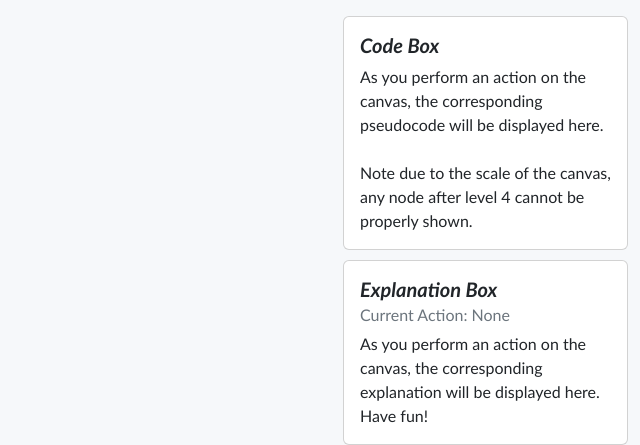
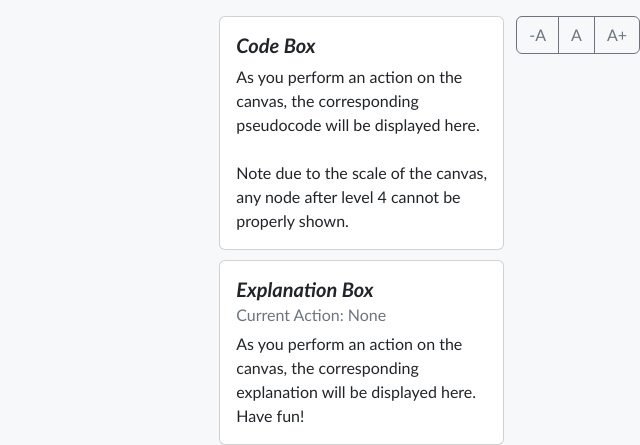
Before and after one commit to Software-Engineering-2022-Group-7/AVLTrees, a Flask app: page /visualization.html in a window 1280 px wide. Shown: the part 716-1161 px from the top of the page, without its empty margins (640-1280 px from the left). Run offline with Flask 2, Linux system fonts and the light colour scheme.

Commit message:
users can control font-size

```diff
--- a/static/index.css
+++ b/static/index.css
@@ -355,8 +355,15 @@ img {
 }
 
 
-
-
+.fontS {
+    float: right;
+    margin-top: 10px;
+    display: inline-block;
+}
+.fontS .input-group-text {
+    color: #6C757D;
+    background: #F6F8FA;
+}
 
 
 
--- a/templates/visualization.html
+++ b/templates/visualization.html
@@ -28,6 +28,13 @@
     <canvas id="canvas" width="850" height="500"></canvas>
 
     {#explanation#}
+    <div class="fontS">
+        <div class="input-group">
+            <button id="SmallBtn" onclick="document.getElementById('explanation').style.fontSize='1em'" class="btn btn-outline-secondary" type="button">-A</button>
+            <button id="resetBtn" onclick="document.getElementById('explanation').style.fontSize='1.25em'" class="btn btn-outline-secondary" type="button">A</button>
+            <button id="BigBtn" onclick="document.getElementById('explanation').style.fontSize='1.75em'" class="btn btn-outline-secondary" type="button">A+</button>
+        </div>
+    </div>
     <div class="explanation_card">
         <div class="card" style="width: 285px; margin-bottom: 10px;">
             <div class="card-body">
```
